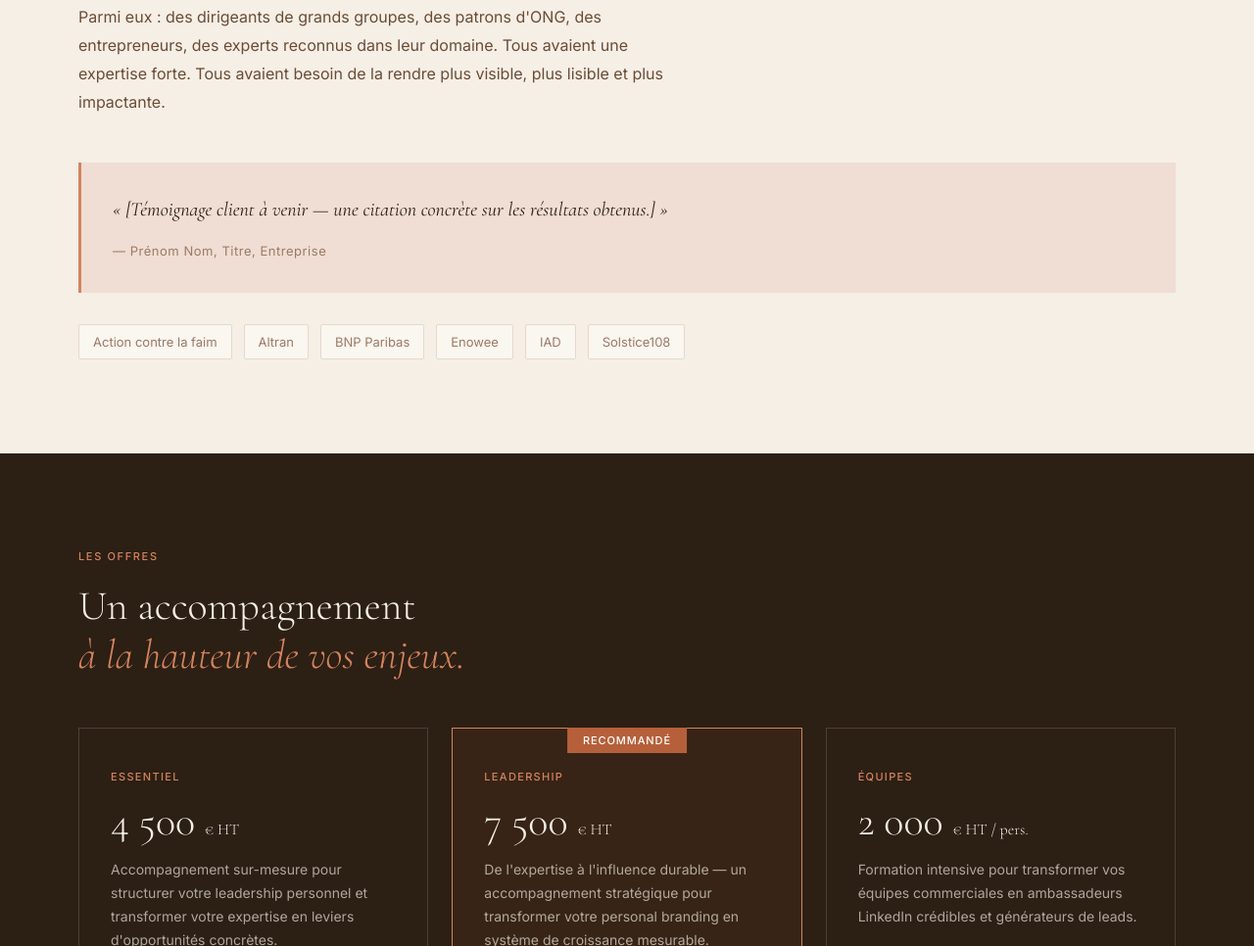
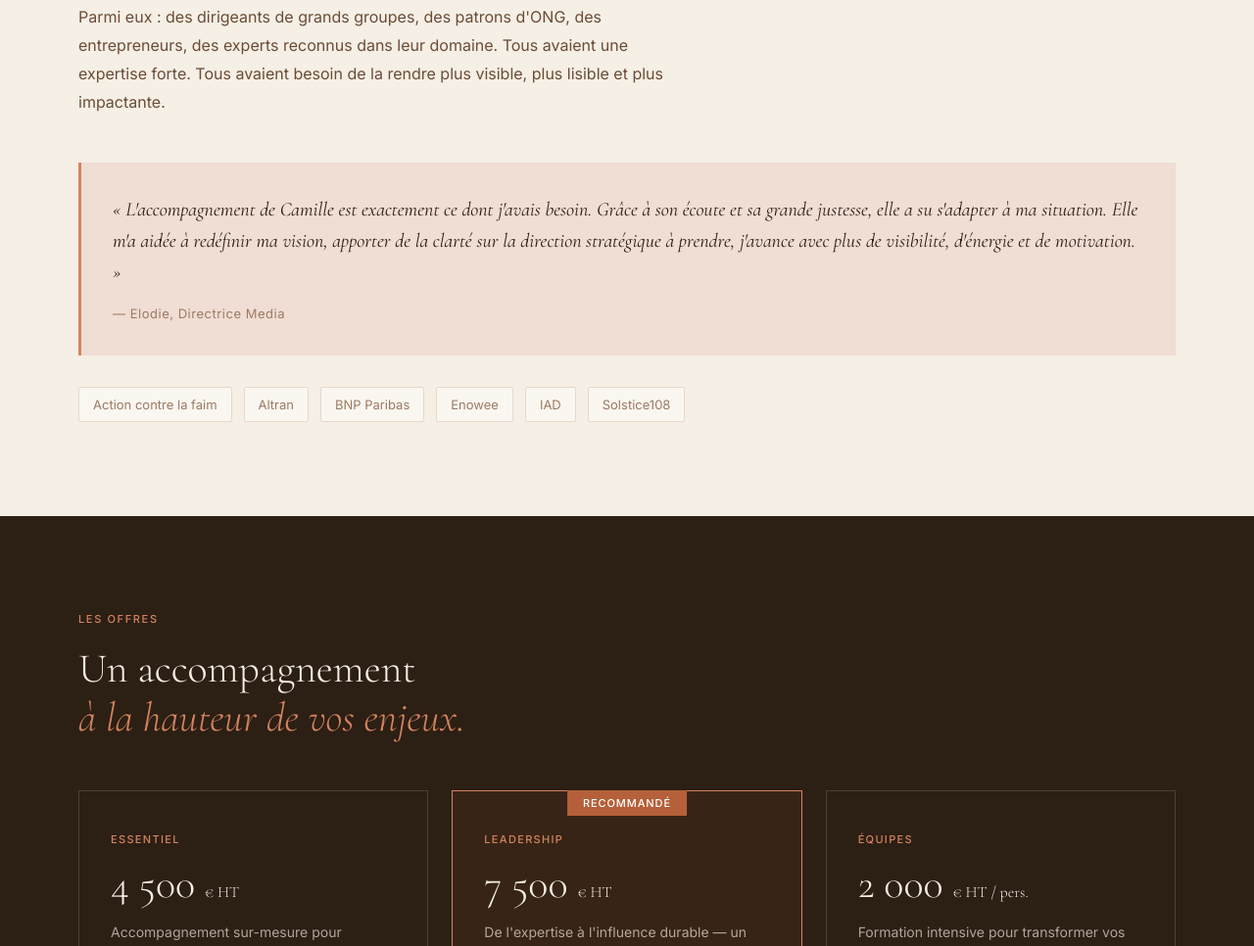
Before and after one commit to camilleamoretti/mon-site, a plain HTML site: page index.html in a window 1280 px wide. Shown: the part 5281-6247 px from the top of the page at 98% size. Drawn offline with nearby package versions, Linux system fonts and the light colour scheme.

Commit message:
Add files via upload

```diff
--- a/index.html
+++ b/index.html
@@ -272,8 +272,8 @@ footer .logo-f{font-family:var(--serif);font-size:18px;color:rgba(245,239,230,0.
   <p class="preuve-intro">dirigeants, entrepreneurs et experts accompagnés dans la structuration de leur positionnement et de leur visibilité.</p>
   <p class="preuve-sub">Parmi eux : des dirigeants de grands groupes, des patrons d'ONG, des entrepreneurs, des experts reconnus dans leur domaine. Tous avaient une expertise forte. Tous avaient besoin de la rendre plus visible, plus lisible et plus impactante.</p>
   <div class="testimonial-placeholder">
-    « [Témoignage client à venir — une citation concrète sur les résultats obtenus.] »
-    <span>— Prénom Nom, Titre, Entreprise</span>
+    « L'accompagnement de Camille est exactement ce dont j'avais besoin. Grâce à son écoute et sa grande justesse, elle a su s'adapter à ma situation. Elle m'a aidée à redéfinir ma vision, apporter de la clarté sur la direction stratégique à prendre, j'avance avec plus de visibilité, d'énergie et de motivation. »
+    <span>— Elodie, Directrice Media</span>
   </div>
   <div class="refs">
     <span class="ref-tag">Action contre la faim</span>
```
